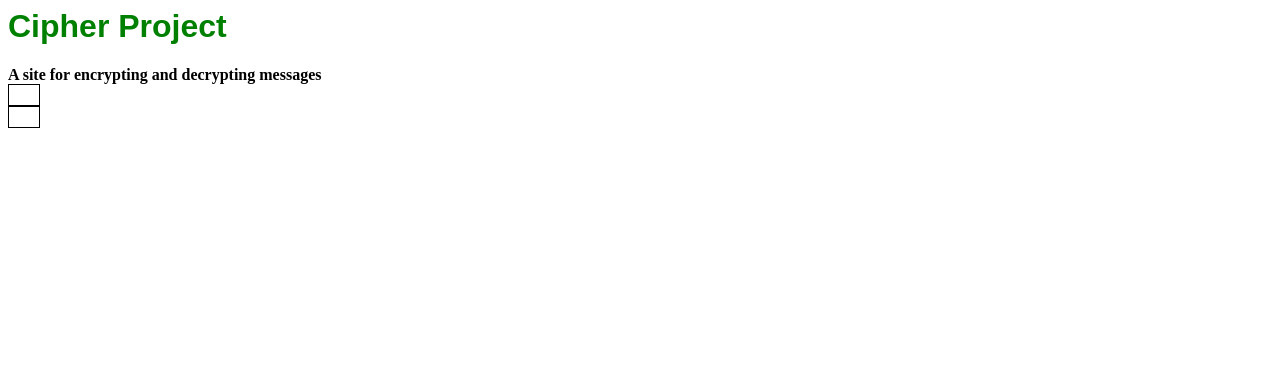
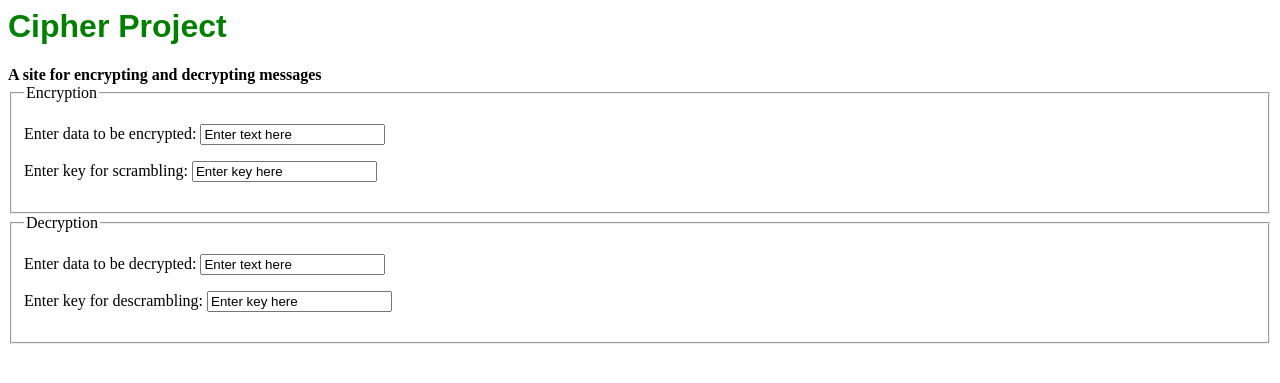
Before and after one commit to kss682/CIPHER-SITE, a Django app: page / in a window 1280 px wide. Shown: the top 383 px of the page. Run offline with Django 3.2, Linux system fonts and the light colour scheme.

Commit message:
Made text boxes for encryption and decryption

```diff
--- a/ciphersite/Cipher/static/css/Cipher.css
+++ b/ciphersite/Cipher/static/css/Cipher.css
@@ -2,15 +2,12 @@ h1{
 font-family:'Arial',cursive;
 color:green;
 }
+
 .encrypt{
-    border-color:black;
-    border: 1px solid;
-    height:20px;
-    width:30px;
+    height:10%;
+    width:45%;
 }
 .decrypt{
-    border-color:black;
-    border:1px solid;
-    height:20px;
-    width:30px;
+    height:10%;
+    width: 45%;;
 }
--- a/ciphersite/Cipher/templates/Cipher/base.html
+++ b/ciphersite/Cipher/templates/Cipher/base.html
@@ -2,16 +2,37 @@
 <html>
 <head>
     <link rel="stylesheet" type="text/css" href="{% static 'css/Cipher.css' %}">
+    <link rel="stylesheet" type="text/css" href="../../static/css/Cipher.css">
 </head>
 <body>
     <h1>Cipher Project</h1>
     <b>A site for encrypting and decrypting messages</b>
+    <fieldset>
+        <legend>Encryption</legend>
         <div class="encrypt">
+            <p>
+                <label>Enter data to be encrypted:</label>
+                <input type="text" id="en_data" value="Enter text here" />
+            </p>
+            <p>
+                <label>Enter key for scrambling:</label>
+                <input type="text" id="key" value="Enter key here" /></p>
 
         </div>
+    </fieldset>
+    <fieldset>
+        <legend>Decryption</legend>
         <div class="decrypt">
+                <p>
+                    <label>Enter data to be decrypted:</label>
+                    <input type="text" id="de_data" value="Enter text here" />
+                </p>
+                <p>
+                    <label>Enter key for descrambling:</label>
+                    <input type="text" id="key" value="Enter key here" /></p>
 
             </div>
+    </fieldset>
 <h1></h1>
 </body>
 </html>
```
Lines whose indentation alone changed are shown as unchanged.
